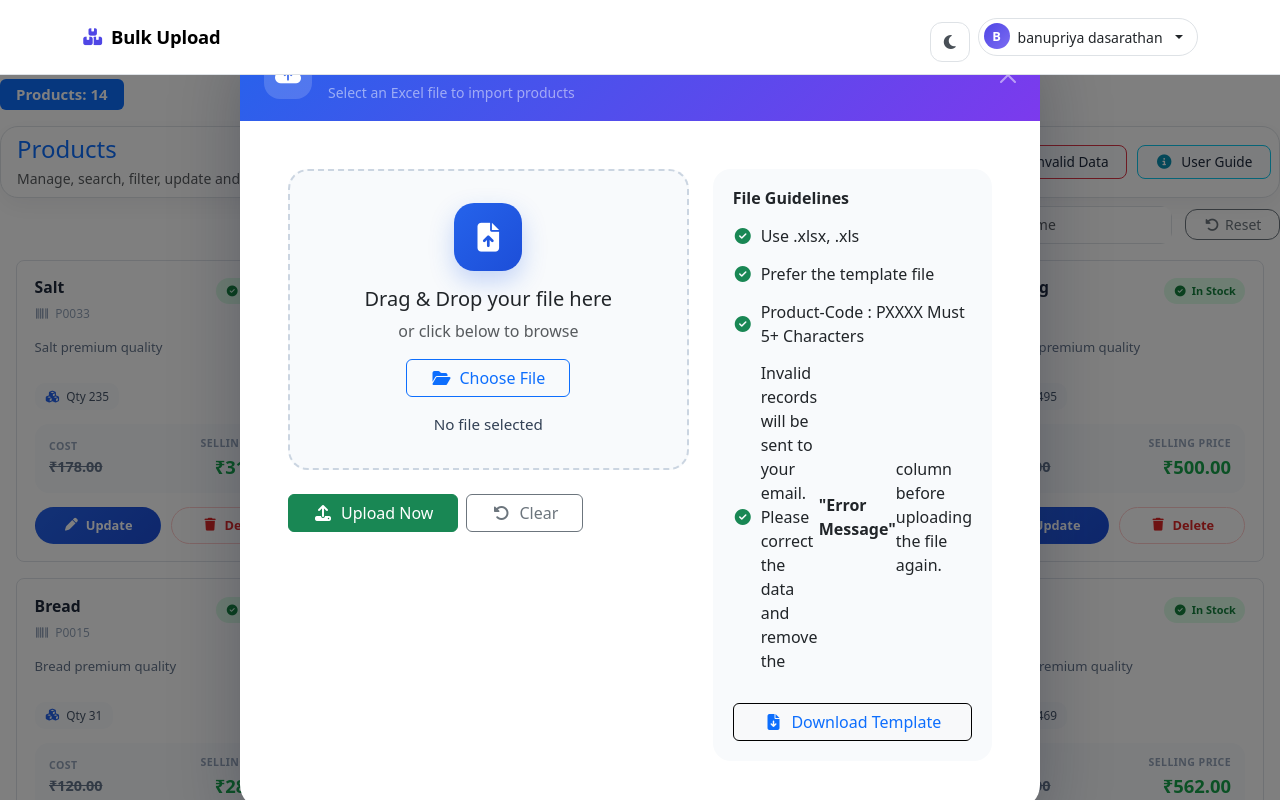
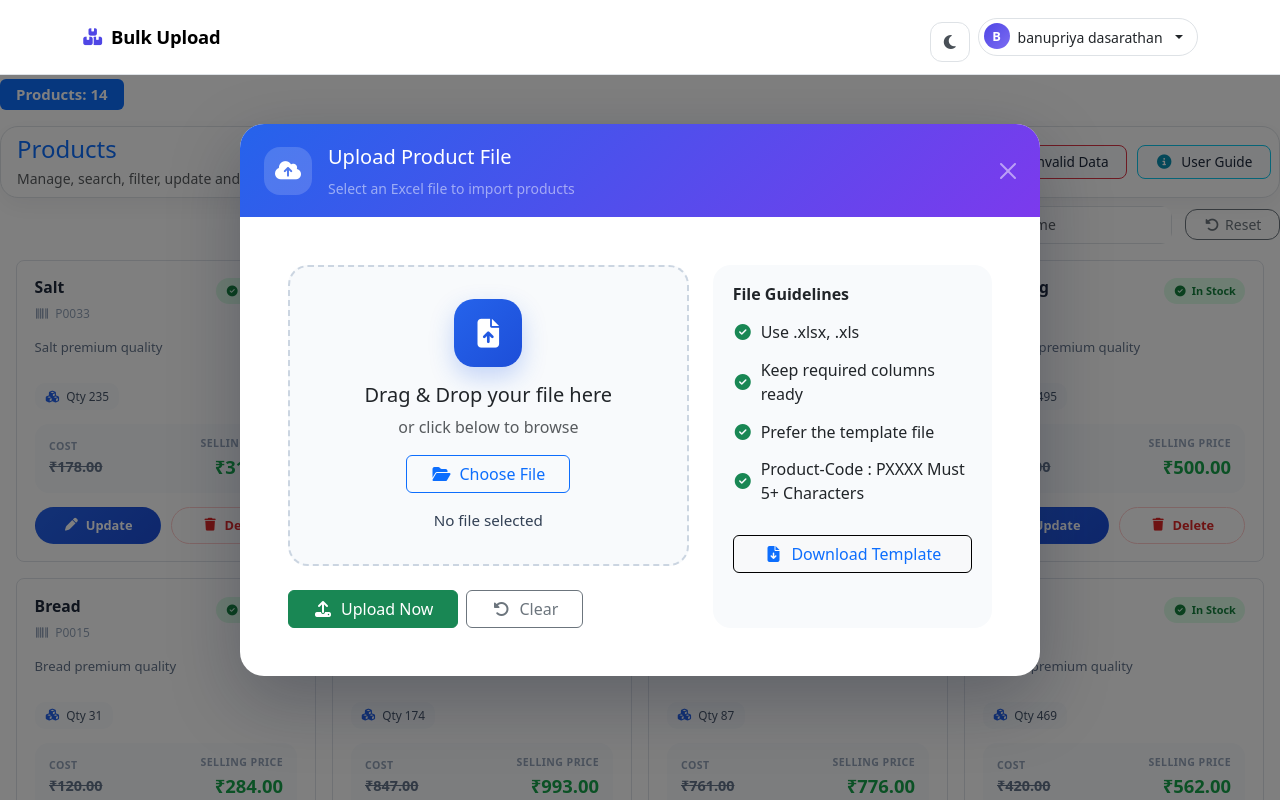
Before and after one commit to Siva9943/Tool_Task, a Django app: page /dashboard/ in a window 1280 px wide, after a click on "Upload". Run offline with Django 5.2, Linux system fonts and the light colour scheme; a user stored in the database is signed in; data comes from the database, SQL or seed files in the repository; parts of the project's set-up code (start-up, migrations or seed data) failed here and were passed over; some libraries are stand-ins or nearby versions.

Commit message:
fix_testing_feedback

```diff
--- a/templates/dashboard.html
+++ b/templates/dashboard.html
@@ -289,9 +289,10 @@
                                 <h6 class="fw-bold mb-3">File Guidelines</h6>
                                 <ul class="upload-list">
                                     <li><i class="fa-solid fa-circle-check text-success me-2"></i>Use .xlsx, .xls</li>
+                                    <li><i class="fa-solid fa-circle-check text-success me-2"></i>Keep required columns ready</li>
                                     <li><i class="fa-solid fa-circle-check text-success me-2"></i>Prefer the template file</li>
                                     <li><i class="fa-solid fa-circle-check text-success me-2"></i>Product-Code : PXXXX Must 5+ Characters</li>
-                                    <li><i class="fa-solid fa-circle-check text-success me-2"></i>Invalid records will be sent to your email. Please correct the data and remove the <strong>"Error Message"</strong> column before uploading the file again.</li>
+
                                 </ul>
 
                                 <a href="{% url 'temp_excel' %}" class="btn btn-light w-100 mt-3 text-primary border border-black">
```
